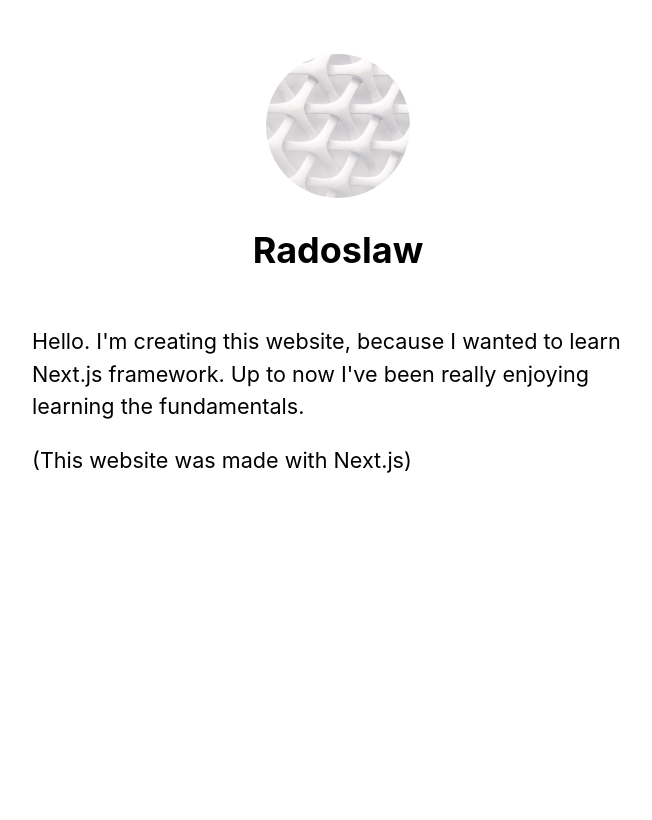
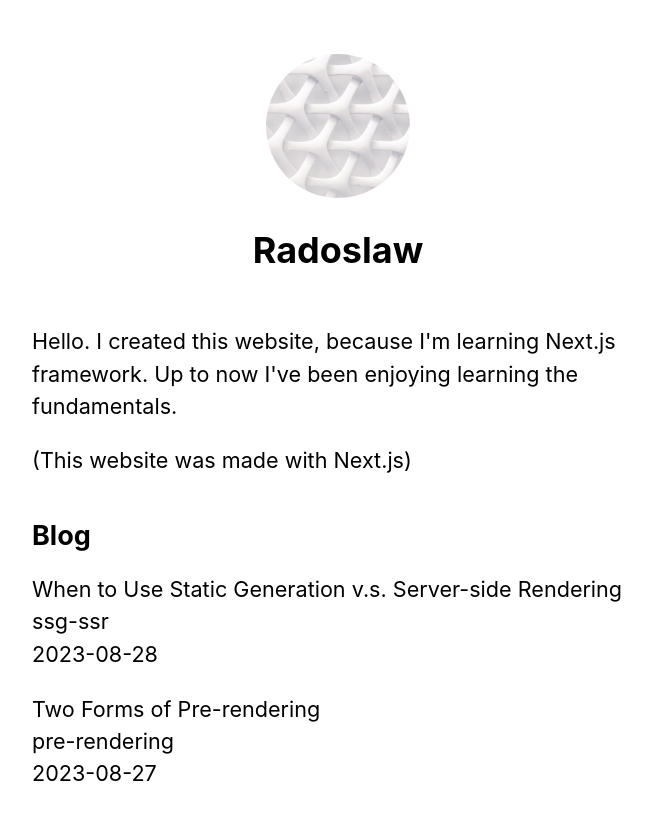
Before and after one commit to ra2dd/nextjs-blog, a Next.js app: page / in a window 1280 px wide. Shown: the top 820 px of the page, without its empty margins (302-954 px from the left). Built offline with nearby package versions, Linux system fonts and the light colour scheme.

Commit message:
fetch post data and display it on site with ssg

```diff
--- /dev/null
+++ b/lib/posts.js
@@ -0,0 +1,36 @@
+import fs from 'fs';
+import path from 'path';
+import matter from 'gray-matter';
+
+const postsDirectory = path.join(process.cwd(), 'posts');
+
+export function getSortedPostsData() {
+  // Get file names under /posts
+  const fileNames = fs.readdirSync(postsDirectory);
+  const allPostsData = fileNames.map((fileName) => {
+    // Remove ".md" from file name
+    const id = fileName.replace(/\.md$/, '');
+
+    // Read markdown file as string
+    const fullPath = path.join(postsDirectory, fileName);
+    const fileContents = fs.readFileSync(fullPath, 'utf-8');
+
+    // Use gray-matter to parse the post metadata section
+    const matterResult = matter(fileContents);
+
+    // Combine the data with the id
+    return {
+      id,
+      ...matterResult.data
+    };
+  });
+
+  // Sort posts by date
+  return allPostsData.sort((a, b) => {
+    if (a.date < b.date) {
+      return 1;
+    } else {
+      return -1;
+    }
+  });
+}
--- a/package.json
+++ b/package.json
@@ -6,6 +6,7 @@
     "start": "next start"
   },
   "dependencies": {
+    "gray-matter": "^4.0.3",
     "next": "latest",
     "react": "18.2.0",
     "react-dom": "18.2.0"
--- a/pages/index.js
+++ b/pages/index.js
@@ -1,8 +1,18 @@
 import Head from 'next/head';
 import Layout, {siteTitle} from '../components/layout';
 import utilStyles from '../styles/utils.module.css';
+import { getSortedPostsData } from '../lib/posts';
 
-export default function Home() {
+export async function getStaticProps() {
+  const allPostsData = getSortedPostsData();
+  return {
+    props: {
+      allPostsData,
+    },
+  };
+}
+
+export default function Home({ allPostsData }) {
   return (
     <Layout home>
       <Head>
@@ -10,13 +20,28 @@
       </Head>
       <section className={utilStyles.headingMd}>
         <p>
-          Hello. I'm creating this website, because I wanted to learn Next.js framework.
-          Up to now I've been really enjoying learning the fundamentals.
+          Hello. I created this website, because I'm learning Next.js framework.
+          Up to now I've been enjoying learning the fundamentals.
           </p>
         <p>
           (This website was made with Next.js)
         </p>
       </section>
+
+      <section className={`${utilStyles.headingMd} ${utilStyles.padding1px}`}>
+        <h2 className={utilStyles.headingLg}>Blog</h2>
+        <ul className={utilStyles.list}>
+          {allPostsData.map(({ id, date, title}) => (
+            <li className={utilStyles.listItem} key={id}>
+              {title}
+              <br />
+              {id}
+              <br />
+              {date}
+            </li>
+          ))}
+        </ul>
+      </section>
     </Layout>
   );
 }
--- /dev/null
+++ b/posts/pre-rendering.md
@@ -0,0 +1,11 @@
+---
+title: 'Two Forms of Pre-rendering'
+date: '2023-08-27'
+---
+
+Next.js has two forms of pre-rendering: **Static Generation** and **Server-side Rendering**. The difference is in **when** it generates the HTML for a page.
+
+- **Static Generation** is the pre-rendering method that generates the HTML at **build time**. The pre-rendered HTML is then _reused_ on each request.
+- **Server-side Rendering** is the pre-rendering method that generates the HTML on **each request**.
+
+Importantly, Next.js lets you **choose** which pre-rendering form to use for each page. You can create a "hybrid" Next.js app by using Static Generation for most pages and using Server-side Rendering for others.
--- /dev/null
+++ b/posts/ssg-ssr.md
@@ -0,0 +1,19 @@
+---
+title: 'When to Use Static Generation v.s. Server-side Rendering'
+date: '2023-08-28'
+---
+
+We recommend using **Static Generation** (with and without data) whenever possible because your page can be built once and served by CDN, which makes it much faster than having a server render the page on every request.
+
+You can use Static Generation for many types of pages, including:
+
+- Marketing pages
+- Blog posts
+- E-commerce product listings
+- Help and documentation
+
+You should ask yourself: "Can I pre-render this page **ahead** of a user's request?" If the answer is yes, then you should choose Static Generation.
+
+On the other hand, Static Generation is **not** a good idea if you cannot pre-render a page ahead of a user's request. Maybe your page shows frequently updated data, and the page content changes on every request.
+
+In that case, you can use **Server-Side Rendering**. It will be slower, but the pre-rendered page will always be up-to-date. Or you can skip pre-rendering and use client-side JavaScript to populate data.
```
Also changed, not shown: 1 other file (tests, documents, lock files or other folders).
